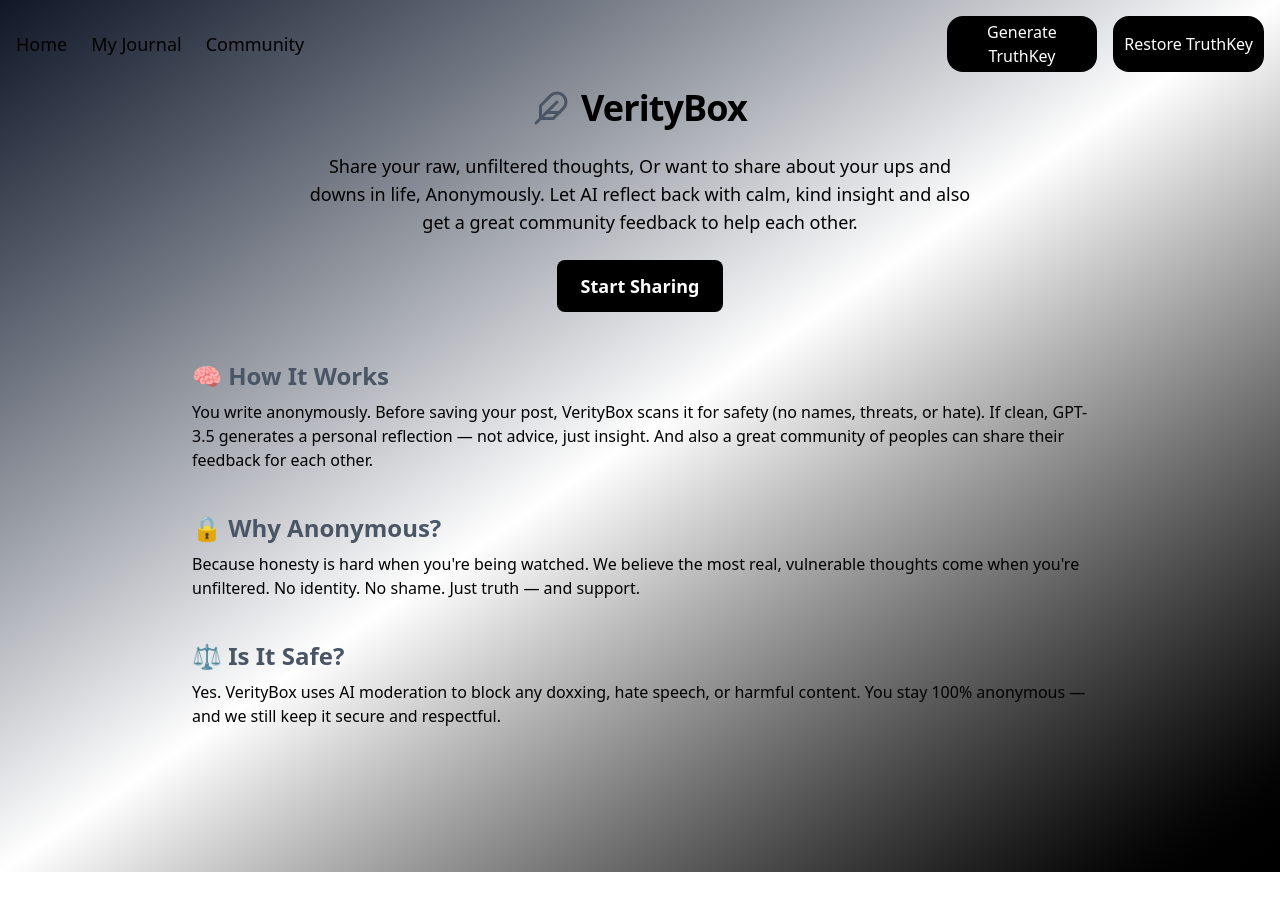
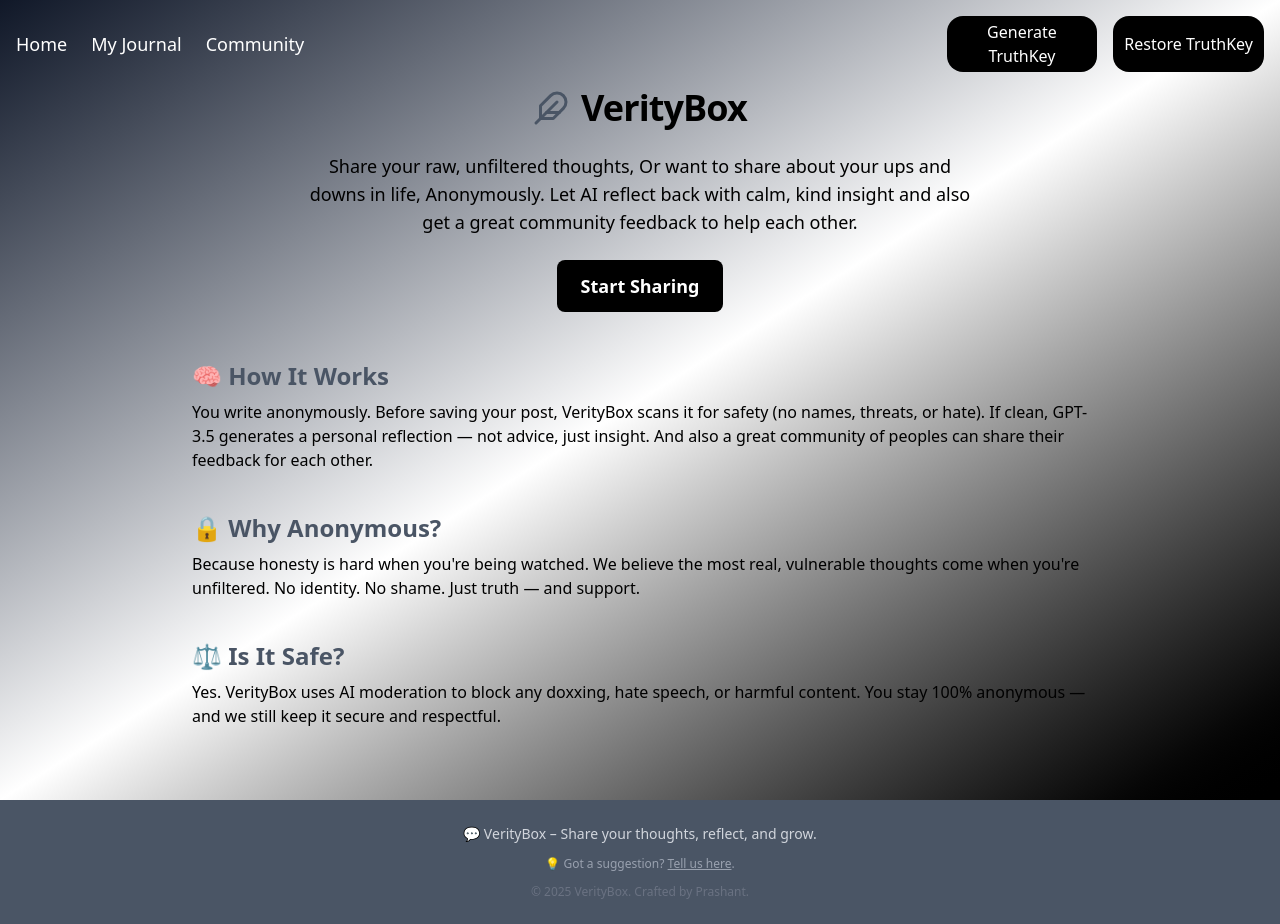
Before and after one commit to Prashantk03/VerityBox-frontend, a React (Vite) app: page / in a window 1280 px wide. Before the commit the page ends 872 px from the top, so only its background shows below. Built offline with nearby package versions, Linux system fonts and the light colour scheme.

Commit message:
ready to deploy

```diff
--- /dev/null
+++ b/src/components/Footer.jsx
@@ -0,0 +1,32 @@
+const Footer = () => {
+  return (
+    <footer className="w-full py-6 bg-gray-600 text-gray-300  ">
+  <div className="px-4 text-center space-y-3">
+    {/* Tagline */}
+    <p className="text-sm">
+      💬 VerityBox – Share your thoughts, reflect, and grow.
+    </p>
+
+    {/* Suggestion */}
+    <p className="text-xs text-gray-400">
+      💡 Got a suggestion?{" "}
+      <a
+        href="https://forms.gle/7WZ1pNunNanGyGmJA"
+        target="_blank"
+        rel="noopener noreferrer"
+        className="underline hover:text-indigo-400"
+      >
+        Tell us here
+      </a>.
+    </p>
+
+    {/* Credits */}
+    <p className="text-xs text-gray-500">
+      © {new Date().getFullYear()} VerityBox. Crafted by Prashant.
+    </p>
+  </div>
+</footer>
+  );
+};
+
+export default Footer;
--- a/src/components/Navbar.jsx
+++ b/src/components/Navbar.jsx
@@ -35,7 +35,7 @@
                 scrolled ? "bg-gray-400 opacity-90 " : "bg-transparent"}  `}>
         <div className="max-w-screen-xl mx-auto flex items-center justify-between p-4">
           {/* Left Section */}
-          <button className="md:hidden p-2" onClick={toggleMenu}>
+          <button className="md:hidden p-2 text-white" onClick={toggleMenu}>
             <FiFeather size={30} />
           </button>
 
@@ -43,19 +43,19 @@
           <div className="flex-1 text-center text-lg hidden md:flex space-x-6">
             <button
               onClick={() => navigate("/")}
-              className="hover:text-gray-900 transition"
+              className="text-white hover:text-gray-900 transition"
             >
               Home
             </button>
             <button
               onClick={() => navigate("/journal")}
-              className="hover:text-gray-900 transition"
+              className="text-white hover:text-gray-900 transition"
             >
               My Journal
             </button>
             <button
               onClick={() => navigate("/community")}
-              className="hover:text-gray-900 transition"
+              className="text-white hover:text-gray-900 transition"
             >
               Community
             </button>
--- a/src/pages/Community.jsx
+++ b/src/pages/Community.jsx
@@ -1,7 +1,7 @@
 import React, { useEffect, useState } from "react";
 import axios from "axios";
-import { io } from "socket.io-client";
 import Navbar from "../components/Navbar";
+import Footer from "../components/Footer";
 
 const Community = () => {
   const [posts, setPosts] = useState([]);
@@ -46,9 +46,17 @@
         sessionId: storedId,
       });
 
+      setNewComments((prev) => ({
+        ...prev,
+        [postId]: "",
+      }));
+
+      const res = await axios.get(
+        `${import.meta.env.VITE_API_URL}/comments/${postId}`
+      );
       setComments((prev) => ({
         ...prev,
-        [postId]: "", // reset input after success
+        [postId]: res.data,
       }));
     } catch (err) {
       console.error("Failed to add comment:", err);
@@ -106,8 +114,9 @@
   };
 
   return (
+    <>
+      <Navbar />
       <div className="min-h-screen bg-gradient-to-br from-gray-900 via-gray-400 p-6">
-      <Navbar />
         <div className="max-w-3xl mx-auto p-4 mt-10">
           <h1 className="text-2xl font-bold mb-6">🌍 Community Feed</h1>
 
@@ -193,6 +202,8 @@
           )}
         </div>
       </div>
+      <Footer />
+    </>
   );
 };
 
--- a/src/pages/HomePage.jsx
+++ b/src/pages/HomePage.jsx
@@ -1,19 +1,18 @@
 import { useNavigate } from "react-router-dom";
-import { useState } from "react";
 import { motion } from "framer-motion";
 import { FiFeather } from "react-icons/fi";
 
-
 import Navbar from "../components/Navbar";
+import Footer from "../components/Footer";
 
 export default function Home() {
   const navigate = useNavigate();
 
-
   return (
-    <div className="min-h-screen bg-gradient-to-br from-gray-900 via-white to-black text-black p-6 flex flex-col items-center">
+    <>
       <Navbar />
-    <div className="min-h-screen flex flex-col items-center mt-6 ">
+      <div className="min-h-screen bg-gradient-to-br from-gray-900 via-white to-black text-black flex flex-col items-center">
+        <div className="flex-1 flex flex-col items-center mt-6 p-6 ">
           {/* Logo + Title */}
           <motion.div
             initial={{ opacity: 0, y: -20 }}
@@ -31,9 +30,9 @@
             animate={{ opacity: 1 }}
             transition={{ delay: 0.4 }}
           >
-        Share your raw, unfiltered thoughts, Or want to share about your ups and
-        downs in life, Anonymously. Let AI reflect back with calm, kind insight
-        and also get a great community feedback to help each other.
+            Share your raw, unfiltered thoughts, Or want to share about your ups
+            and downs in life, Anonymously. Let AI reflect back with calm, kind
+            insight and also get a great community feedback to help each other.
           </motion.p>
           <motion.button
             onClick={() => navigate("/post")}
@@ -50,10 +49,11 @@
                 🧠 How It Works
               </h2>
               <p className="text-black">
-            You write anonymously. Before saving your post, VerityBox scans it
-            for safety (no names, threats, or hate). If clean, GPT-3.5 generates
-            a personal reflection — not advice, just insight. And also a great
-            community of peoples can share their feedback for each other.
+                You write anonymously. Before saving your post, VerityBox scans
+                it for safety (no names, threats, or hate). If clean, GPT-3.5
+                generates a personal reflection — not advice, just insight. And
+                also a great community of peoples can share their feedback for
+                each other.
               </p>
             </div>
 
@@ -62,9 +62,9 @@
                 🔒 Why Anonymous?
               </h2>
               <p className="text-black">
-            Because honesty is hard when you're being watched. We believe the
-            most real, vulnerable thoughts come when you're unfiltered. No
-            identity. No shame. Just truth — and support.
+                Because honesty is hard when you're being watched. We believe
+                the most real, vulnerable thoughts come when you're unfiltered.
+                No identity. No shame. Just truth — and support.
               </p>
             </div>
 
@@ -73,13 +73,15 @@
                 ⚖️ Is It Safe?
               </h2>
               <p className="text-black">
-            Yes. VerityBox uses AI moderation to block any doxxing, hate speech,
-            or harmful content. You stay 100% anonymous — and we still keep it
-            secure and respectful.
+                Yes. VerityBox uses AI moderation to block any doxxing, hate
+                speech, or harmful content. You stay 100% anonymous — and we
+                still keep it secure and respectful.
               </p>
             </div>
           </section>
         </div>
       </div>
+      <Footer />
+    </>
   );
 }
--- a/src/pages/Journal.jsx
+++ b/src/pages/Journal.jsx
@@ -1,6 +1,7 @@
 import { useEffect, useState } from "react";
 import axios from "axios";
 import Navbar from "../components/Navbar";
+import Footer from "../components/Footer";
 
 export default function Journal() {
   const [posts, setPosts] = useState([]);
@@ -47,10 +48,13 @@
   };
 
   return (
+    <>
+        <Navbar />
       <div className="min-h-screen bg-gradient-to-br from-gray-900 via-gray-400 p-6">
-      <Navbar />
         <div className="max-w-2xl mx-auto mt-10 p-6 ">
-        <h2 className="text-2xl font-bold mb-4 text-center">🧠 Your Journal</h2>
+          <h2 className="text-2xl font-bold mb-4 text-center">
+            🧠 Your Journal
+          </h2>
 
           {loading && <p>Loading...</p>}
           {error && <p className="text-red-500">{error}</p>}
@@ -88,5 +92,7 @@
           </div>
         </div>
       </div>
+      <Footer />
+    </>
   );
 }
--- a/src/pages/PostPage.jsx
+++ b/src/pages/PostPage.jsx
@@ -1,14 +1,18 @@
 import { useNavigate } from "react-router-dom";
 import PostForm from "../components/PostForm";
 import Navbar from "../components/Navbar";
+import Footer from "../components/Footer";
 
 export default function PostPage() {
   const navigate = useNavigate();
 
   return (
-    <div className="min-h-screen bg-gradient-to-br from-gray-900 via-gray-400 p-6">
+    <>
+    <div className="min-h-screen bg-gradient-to-br from-gray-900 via-gray-400 p-6 ">
       <Navbar />
       <PostForm />
     </div>
+      <Footer/>
+    </>
   );
 }
```
Also changed, not shown: 1 other file (tests, documents, lock files or other folders). Lines whose indentation alone changed are shown as unchanged.
